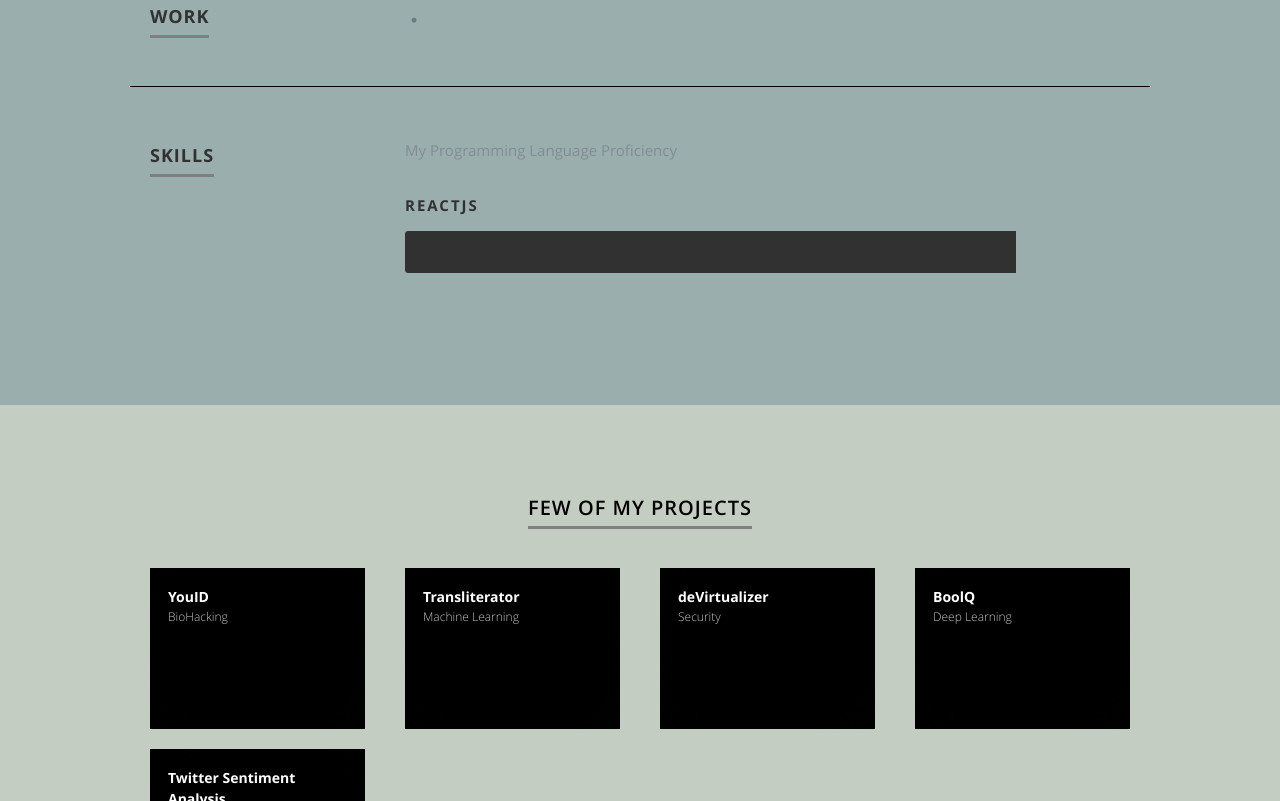
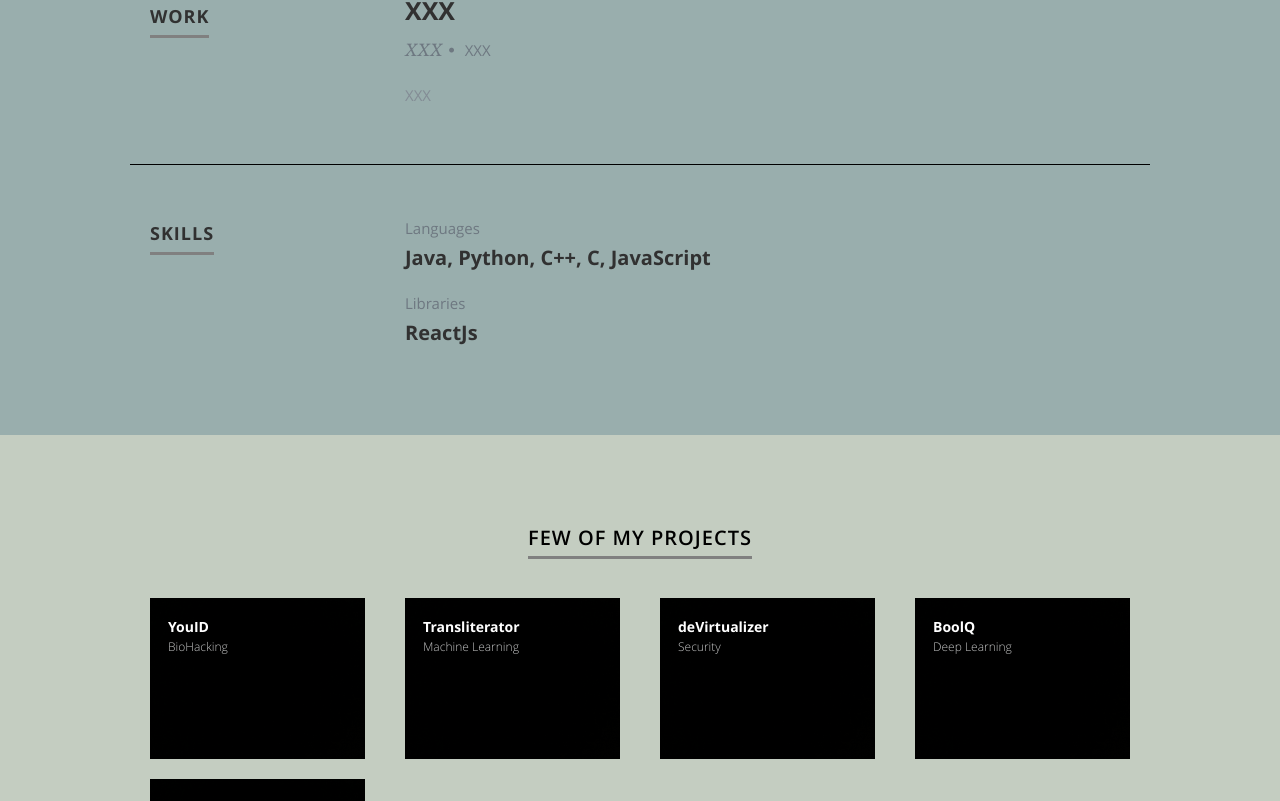
Before and after one commit to dhawaldarji7/dhawaldarjiportfolio, a React (Create React App) app: page / in a window 1280 px wide. Shown: the part 1539-2340 px from the top of the page. Built offline with nearby package versions, Linux system fonts and the light colour scheme.

Commit message:
Started working on skills section

```diff
--- a/public/css/layout.css
+++ b/public/css/layout.css
@@ -321,50 +321,16 @@ ul#nav li.current a {
   margin-top: 6px;
 }
 
-/*----------------------------------------------*/
-/*	Skill Bars
-/*----------------------------------------------*/
-
-.bars {
-  width: 95%;
-  float: left;
-  padding: 0;
-  text-align: left;
-}
-.bars .skills {
-  margin-top: 36px;
-  list-style: none;
-}
-.bars li {
-  position: relative;
-  margin-bottom: 60px;
-  background: #ccc;
-  height: 42px;
-  border-radius: 3px;
-}
-.bars li em {
-  font: 15px "opensans-bold", sans-serif;
-  color: #313131;
-  text-transform: uppercase;
-  letter-spacing: 2px;
-  font-weight: normal;
-  position: relative;
-  top: -36px;
-}
-.bar-expand {
-  position: absolute;
-  left: 0;
-  top: 0;
-
-  margin: 0;
-  padding-right: 24px;
-  background: #313131;
-  display: inline-block;
-  height: 42px;
-  line-height: 42px;
-  border-radius: 3px 0 0 3px;
+#resume .skilltype {
+  margin-bottom: 15px;
 }
 
+#resume .skilltype span {
+  color: #6e7881;
+}
+
+#resume .skilltype h4 {
+}
 /* ------------------------------------------------------------------ */
 /* e. Portfolio Section
 /* ------------------------------------------------------------------ */
@@ -768,6 +734,7 @@ ul#nav li.current a {
   font: 24px/36px "opensans-semibold", sans-serif;
   padding-right: 3%;
   color: black;
+  margin-left: 84px;
 }
 #contact .header-col {
   padding-top: 6px;
@@ -783,12 +750,12 @@ ul#nav li.current a {
   color: black;
   display: inline-block;
   float: left;
-  width: 26%;
+  width: 20%;
 }
 #contact input,
 #contact textarea,
 #contact select {
-  padding: 18px 20px;
+  padding: 15px 20px;
   color: #eee;
   background: #373233;
   margin-bottom: 20px;
@@ -815,7 +782,7 @@ ul#nav li.current a {
   height: auto;
   display: inline-block;
   border-radius: 50px;
-  margin-left: 26%;
+  margin-left: 43%;
 }
 #contact button.submit:hover {
   color: #0d0d0d;
@@ -825,26 +792,7 @@ ul#nav li.current a {
   color: red;
   font-size: 13px;
 }
-#message-warning,
-#message-success {
-  display: none;
-  background: #0f0f0f;
-  padding: 24px 24px;
-  margin-bottom: 36px;
-  width: 65%;
-  margin-left: 26%;
-}
-#message-warning {
-  color: #d72828;
-}
-#message-success {
-  color: #11abb0;
-}
 
-#message-warning i,
-#message-success i {
-  margin-right: 10px;
-}
 #image-loader {
   display: none;
   position: relative;
--- a/public/resumeData.json
+++ b/public/resumeData.json
@@ -42,7 +42,6 @@
     ]
   },
   "resume": {
-    "skillmessage": "My Programming Language Proficiency",
     "education": [
       {
         "school": "University of New Hampshire, Durham, NH, USA",
@@ -59,16 +58,16 @@
     ],
     "work": [
       {
-        "company": "",
-        "title": "",
-        "years": "",
-        "description": ""
+        "company": "XXX",
+        "title": "XXX",
+        "years": "XXX",
+        "description": "XXX"
       }
     ],
     "skills": [
       {
-        "name": "ReactJs",
-        "level": "100%"
+        "Languages": "Java, Python, C++, C, JavaScript",
+        "Libraries": "ReactJs"
       }
     ]
   },
--- a/src/Components/Contact.js
+++ b/src/Components/Contact.js
@@ -39,6 +39,11 @@ const Contact = ({ data }) => {
       .catch((error) => {
         alert(error.message);
       });
+
+    setName("");
+    setEmail("");
+    setSubject("");
+    setMessage("");
   };
 
   return (
@@ -46,7 +51,7 @@ const Contact = ({ data }) => {
       <div className="row section-head">
         <div className="two columns header-col">
           <h1>
-            <span>Get In Touch.</span>
+            <span>Get In Touch</span>
           </h1>
         </div>
 
--- a/src/Components/Resume.js
+++ b/src/Components/Resume.js
@@ -2,7 +2,6 @@ import React from "react";
 
 const Resume = ({ data }) => {
   if (data) {
-    var skillmessage = data.skillmessage;
     var education = data.education.map(function (education) {
       return (
         <div key={education.school}>
@@ -15,6 +14,7 @@ const Resume = ({ data }) => {
         </div>
       );
     });
+
     var work = data.work.map(function (work) {
       return (
         <div key={work.company}>
@@ -27,13 +27,20 @@ const Resume = ({ data }) => {
         </div>
       );
     });
-    var skills = data.skills.map(function (skills) {
-      var className = "bar-expand " + skills.name.toLowerCase();
+
+    var skillset = data.skills.map(function (skill) {
       return (
-        <li key={skills.name}>
-          <span style={{ width: skills.level }} className={className}></span>
-          <em>{skills.name}</em>
-        </li>
+        <div>
+          <div className="skilltype">
+            <span>Languages</span>
+            <h4>{skill.Languages}</h4>
+          </div>
+
+          <div className="skilltype">
+            <span>Libraries</span>
+            <h4>{skill.Libraries}</h4>
+          </div>
+        </div>
       );
     });
   }
@@ -70,14 +77,7 @@ const Resume = ({ data }) => {
             <span>Skills</span>
           </h1>
         </div>
-
-        <div className="nine columns main-col">
-          <p>{skillmessage}</p>
-
-          <div className="bars">
-            <ul className="skills">{skills}</ul>
-          </div>
-        </div>
+        <div className="nine columns main-col">{skillset}</div>
       </div>
     </section>
   );
```
Also changed, not shown: 1 other file (tests, documents, lock files or other folders).
